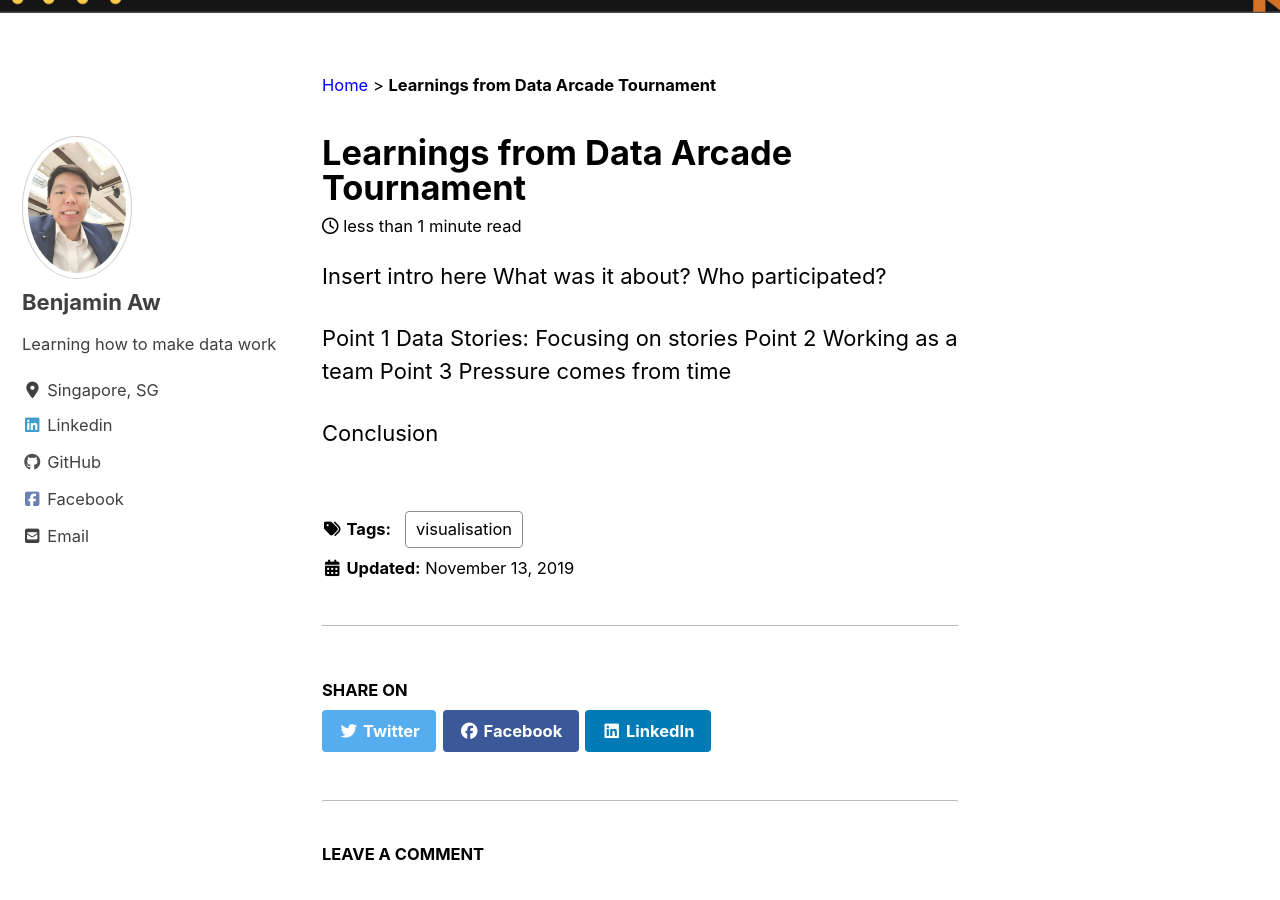
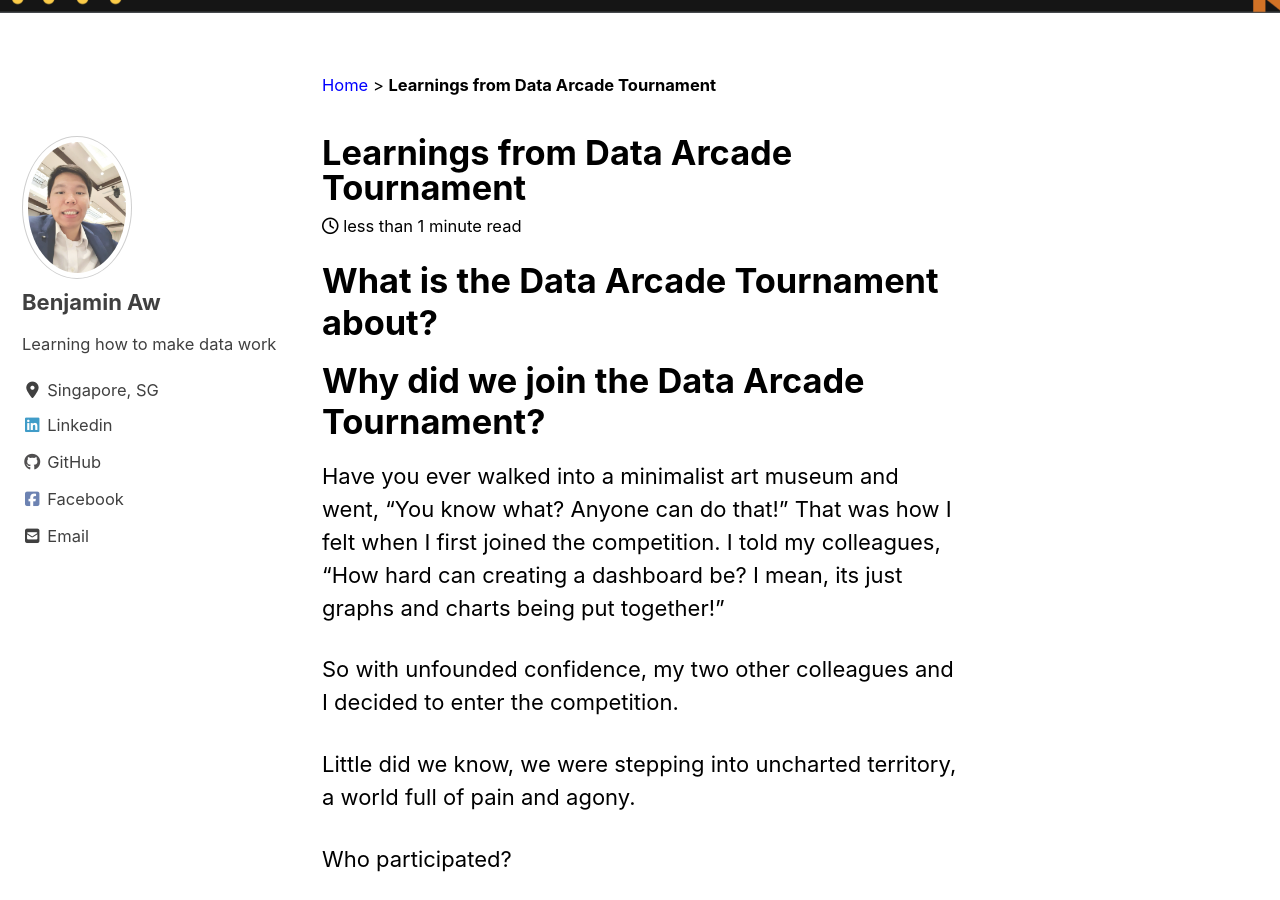
Before and after one commit to Benjamin-Aw-93/Benjamin-Aw-93.github.io, a Jekyll site: the page built from _posts/2019-11-13-LearningDAT.md, in a window 1280 px wide and 900 px high, scrolled down 244 px. Built offline with Jekyll 4.4.1, drawn with Linux system fonts in a browser that asks for light colours; cached includes are drawn as plain includes; nearby versions of some CDN libraries.

Commit message:
post on DAT

```diff
--- a/_posts/2019-11-13-LearningDAT.md
+++ b/_posts/2019-11-13-LearningDAT.md
@@ -1,14 +1,24 @@
 ---
 title:  "Learnings from Data Arcade Tournament"
 date: 2019-11-13
-tags: [visualisation]
+tags: [Visualisation]
 header:
   image: "/images/Data_Arcade_Banner.png"
 excerpt: "Reflections on our recent win"
 ---
 
-Insert intro here
-What was it about?
+
+# What is the Data Arcade Tournament about?
+
+# Why did we join the Data Arcade Tournament?
+
+Have you ever walked into a minimalist art museum and went, "You know what? Anyone can do that!" That was how I felt when I first joined the competition. I told my colleagues, "How hard can creating a dashboard be? I mean, its just graphs and charts being put together!"
+
+So with unfounded confidence, my two other colleagues and I decided to enter the competition.
+
+Little did we know, we were stepping into uncharted territory, a world full of pain and agony.
+
+
 Who participated?
 
 Point 1 Data Stories: Focusing on stories
```
